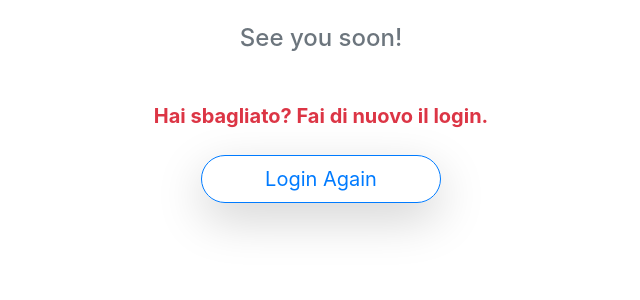
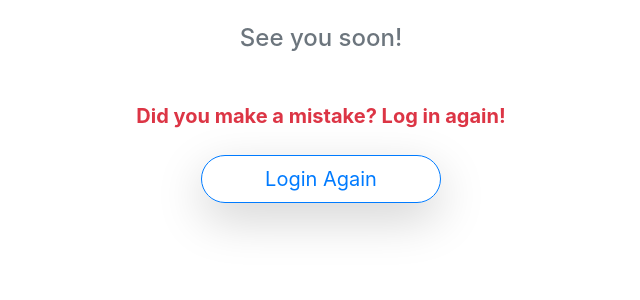
Before and after one commit to alexveronese/fridge_community, a Django app: template config/templates/registration/logged_out.html in a window 1280 px wide. Shown: the part 202-502 px from the top of the page, without its empty margins (319-959 px from the left). Run offline with Django 5.2, Linux system fonts and the light colour scheme; the template is opened without the code that fills it, so the values that code supplies are empty; some libraries are stand-ins or nearby versions.

```diff
--- a/config/templates/registration/logged_out.html
+++ b/config/templates/registration/logged_out.html
@@ -14,7 +14,7 @@
     <h2 class="text-dark font-weight-bold mb-4" style="font-size: 2rem;">You have been successfully logged out</h2>
     <h5 class="text-muted mb-5" style="font-size: 1.5rem;">See you soon!</h5>
 
-    <p class="text-danger font-weight-bold mb-4" style="font-size: 1.25rem;">Hai sbagliato? Fai di nuovo il login.</p>
+    <p class="text-danger font-weight-bold mb-4" style="font-size: 1.25rem;">Did you make a mistake? Log in again!</p>
 
     <div class="col-md-3 col-sm-4">
         <a href="{% url 'login' %}" class="btn btn-lg btn-outline-primary rounded-pill shadow-lg w-100">Login Again</a>
```
